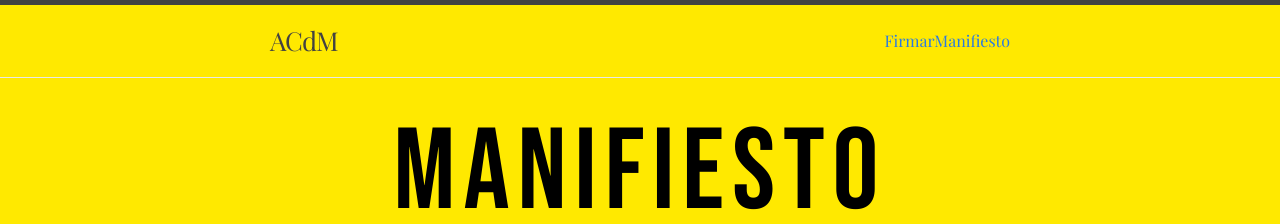
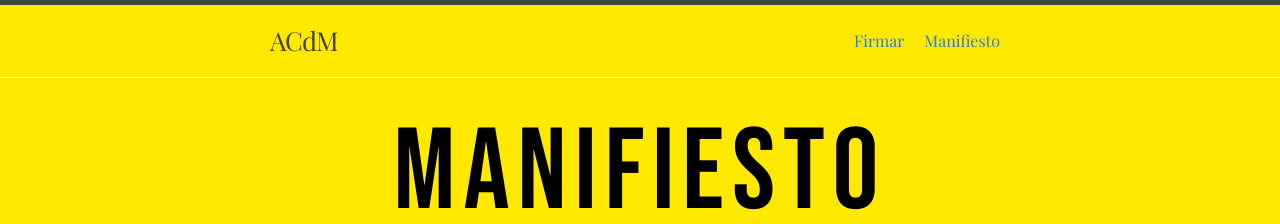
Before and after one commit to alianzacolombianademuseos/paginaweb, a Jekyll site: the page built from paginas/manifiesto.md, in a window 1280 px wide. Shown: the top 224 px of the page. Built offline with Jekyll 4.4.1, drawn with Linux system fonts in a browser that asks for light colours.

Commit message:
Update custom-styles.scss

```diff
--- a/_sass/minima/custom-styles.scss
+++ b/_sass/minima/custom-styles.scss
@@ -9,3 +9,6 @@
 .hide{
     display: none;
 }
+a.page-linkc {
+    margin: 0 10px;
+}
```
